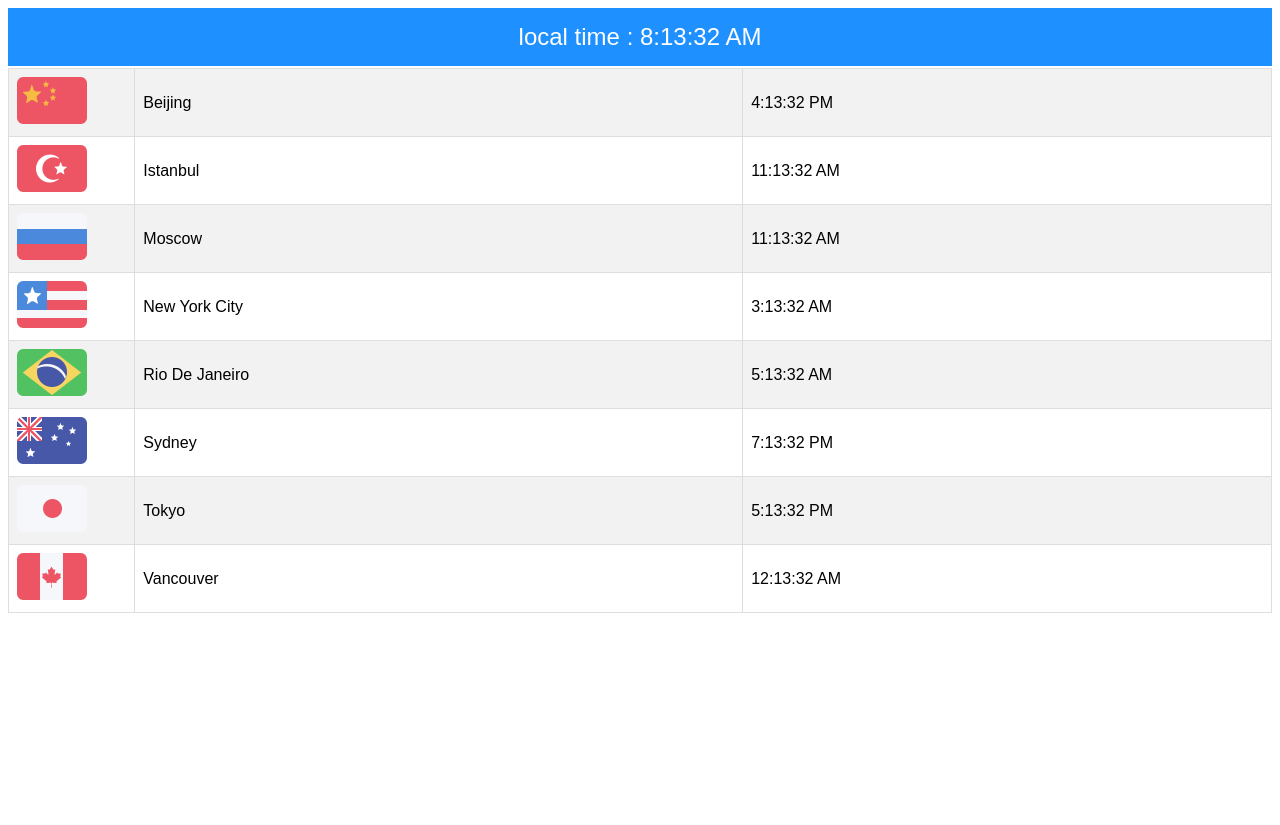
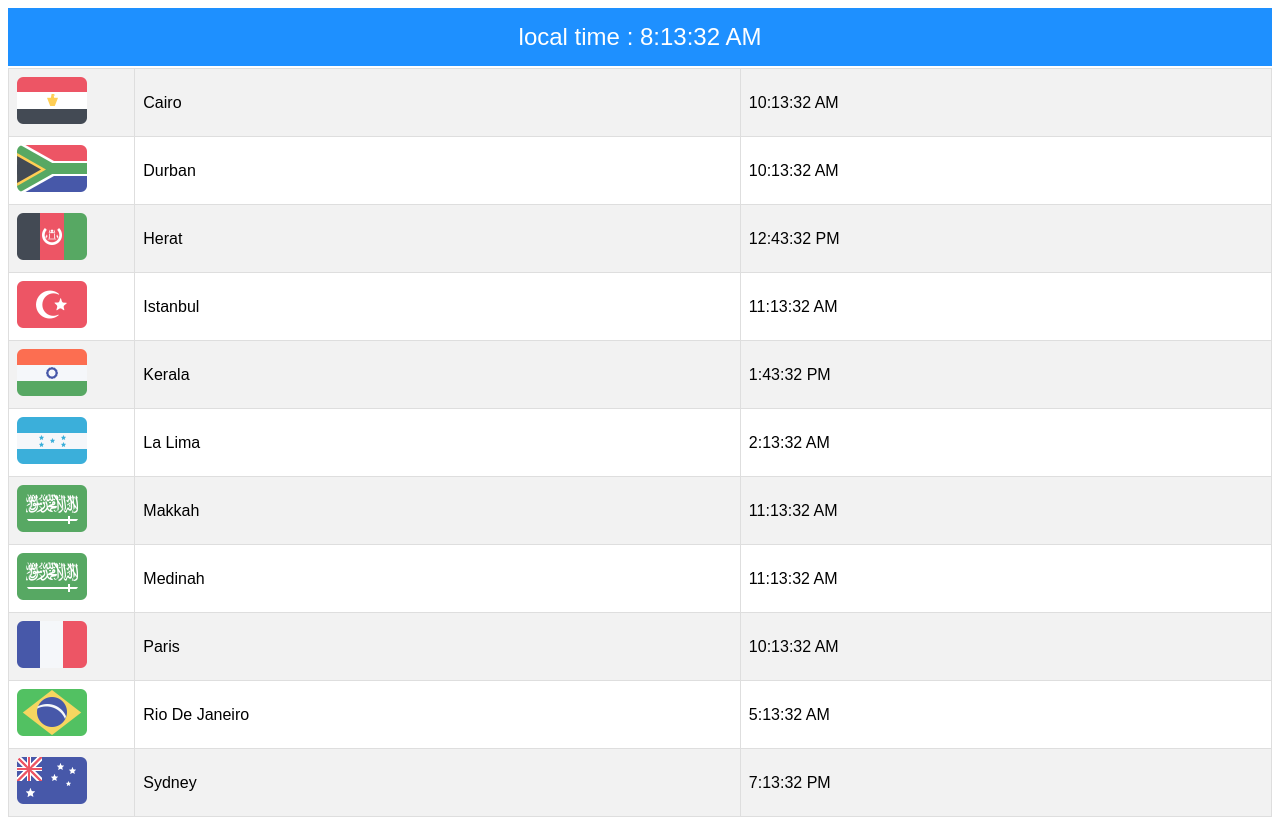
Before and after one commit to sibusiso-persevierence-ITvarsity/Module-9-Assessment-2, a plain HTML site: page index.html in a window 1280 px wide. Before the commit the page ends 800 px from the top, so only its background shows below. Drawn offline with Linux system fonts and the light colour scheme.

Commit message:
Update index.html

```diff
--- a/index.html
+++ b/index.html
@@ -15,13 +15,16 @@
 
             var cities = [
                 {name: "Istanbul", utcOffset: 3, flag: "Turkey.png"},
-                {name: "New York City", utcOffset: -5, flag: "United-States-of-America.png"},
-                {name: "Tokyo", utcOffset: 9, flag: "Japan.png"},
-                {name: "Moscow", utcOffset: 3, flag: "Russia.png"},
+                {name: "Cairo", utcOffset: 2, flag: "Egypt.png"},
+                {name: "Paris", utcOffset: 2, flag: "France.png"},
+                {name: "La Lima", utcOffset: -6, flag: "Honduras.png"},
                 {name: "Rio De Janeiro", utcOffset: -3, flag: "Brazil.png"},
                 {name: "Sydney", utcOffset: 11, flag: "Australia.png"},
-                {name: "Vancouver", utcOffset: -8, flag: "Canada.png"},
-                {name: "Beijing", utcOffset: 8, flag: "China.png"}
+                {name: "Kerala", utcOffset: 5.5, flag: "India.png"},
+                {name: "Herat", utcOffset: 4.5, flag: "Afghanistan.png"},
+                {name: "Makkah", utcOffset: 3, flag: "Saudi-Arabia.png"},
+                {name: "Medinah", utcOffset: 3, flag: "Saudi-Arabia.png"},
+                {name: "Durban", utcOffset: 2, flag: "South-Africa.png"}
             ];
 
             cities.sort(compare);
```
